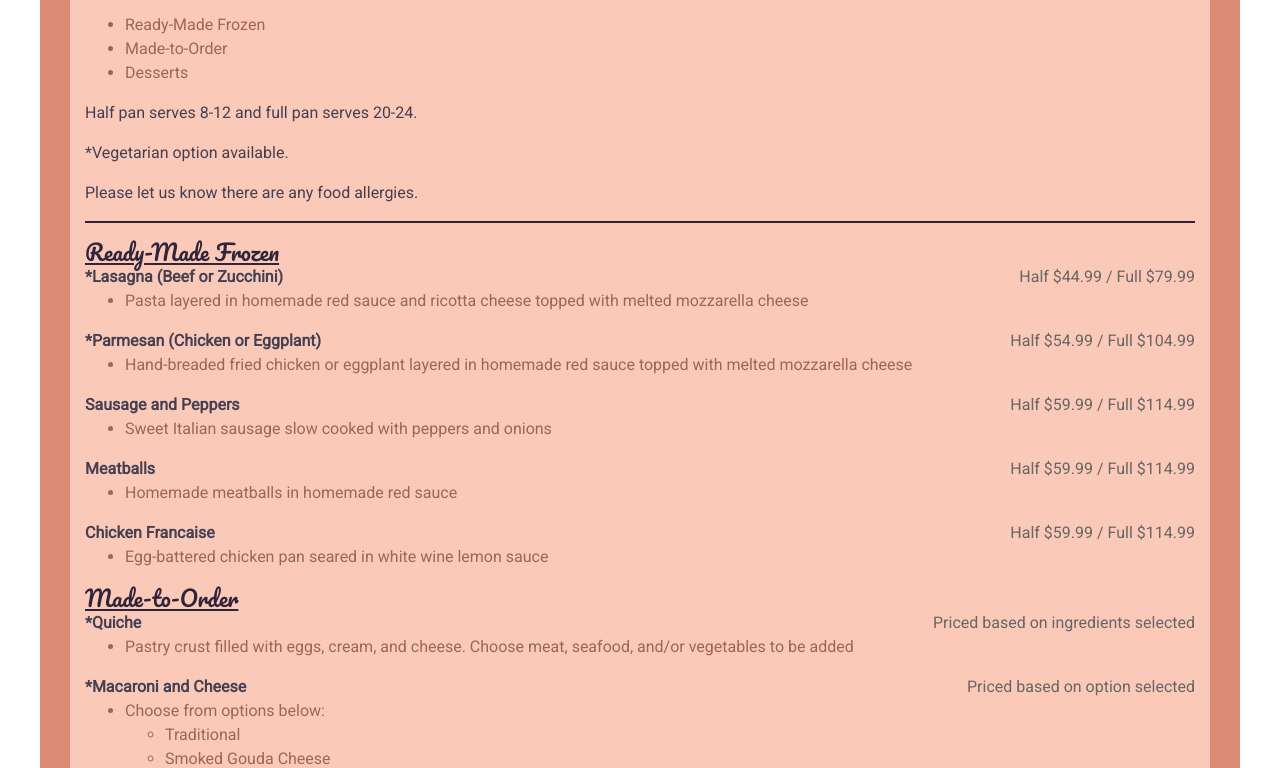
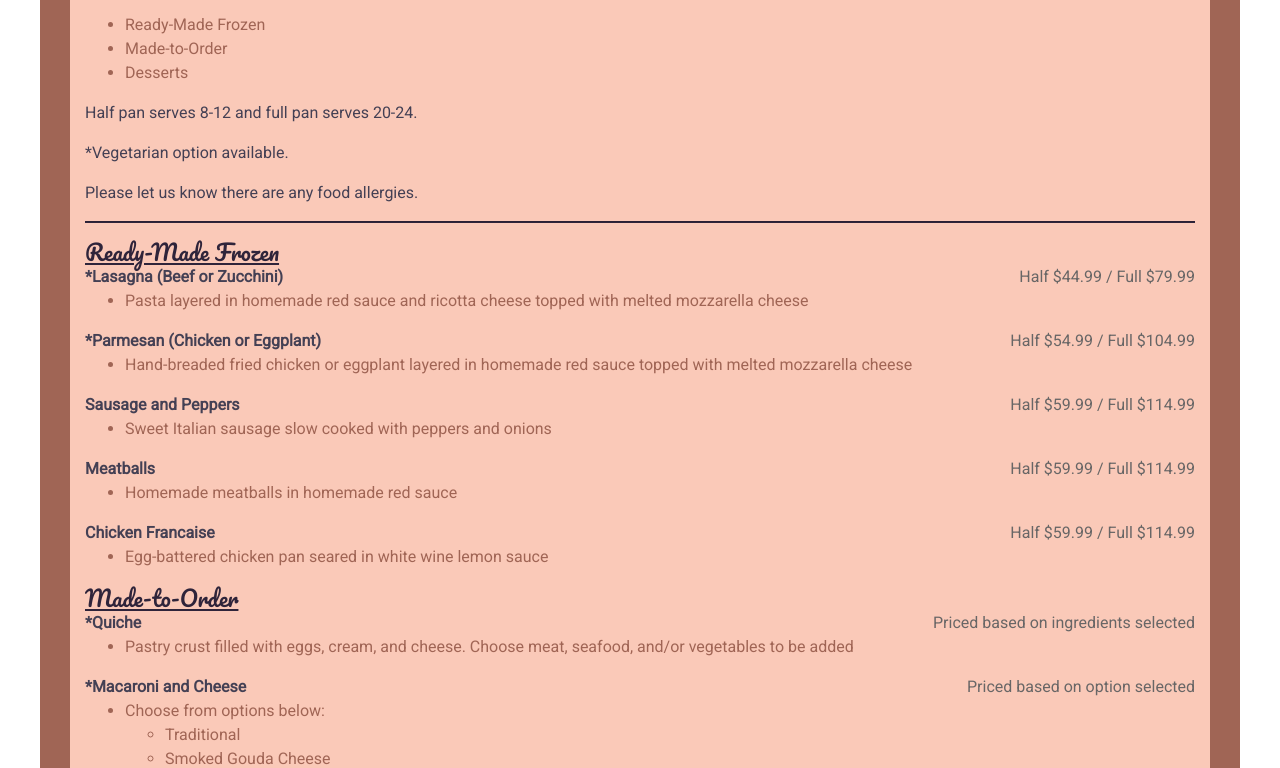
Before and after one commit to emilybartell/inapinch, a plain HTML site: page menu.html in a window 1280 px wide. Shown: the part 679-1447 px from the top of the page. Drawn offline with nearby package versions, Linux system fonts and the light colour scheme.

Commit message:
updated outer background menu color

```diff
--- a/css/master.css
+++ b/css/master.css
@@ -160,7 +160,7 @@ nav.navbar.navbar-expand-lg {
 .menu-container {
   padding: 15px 30px;
   margin: 40px;
-  background-color: #DB8A74;
+  background-color: #A06555;
   border-radius: 20px;
 }
 
```
